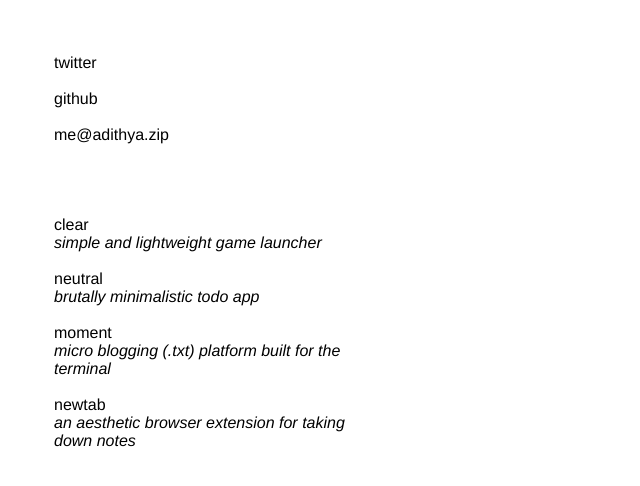
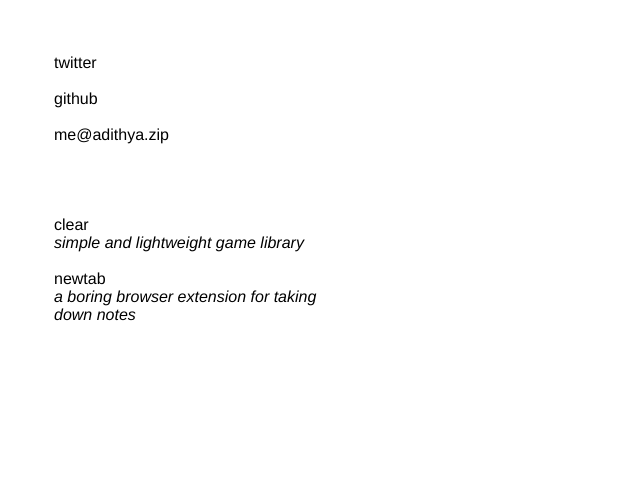
Before and after one commit to adithyasource/adithya.zip, a plain HTML site: page index.html in a window 1280 px wide. Shown: the whole page, without its empty margins (0-640 px from the left). Drawn offline with Linux system fonts and the light colour scheme.

Commit message:
feat: removed old projects

```diff
--- a/index.html
+++ b/index.html
@@ -52,22 +52,12 @@
     <a href="https://clear.adithya.zip/" target="_blank">
       clear
       <br />
-      <i>simple and lightweight game launcher</i>
-    </a>
-    <a href="https://neutral.adithya.zip" target="_blank">
-      neutral
-      <br />
-      <i>brutally minimalistic todo app</i>
-    </a>
-    <a href="https://moment.adithya.zip/" target="_blank">
-      moment
-      <br />
-      <i>micro blogging (.txt) platform built for the terminal</i>
+      <i>simple and lightweight game library</i>
     </a>
     <a href="https://newtab.adithya.zip" target="_blank">
       newtab
       <br />
-      <i>an aesthetic browser extension for taking down notes</i>
+      <i>a boring browser extension for taking down notes</i>
     </a>
   </div>
   <script>
```
